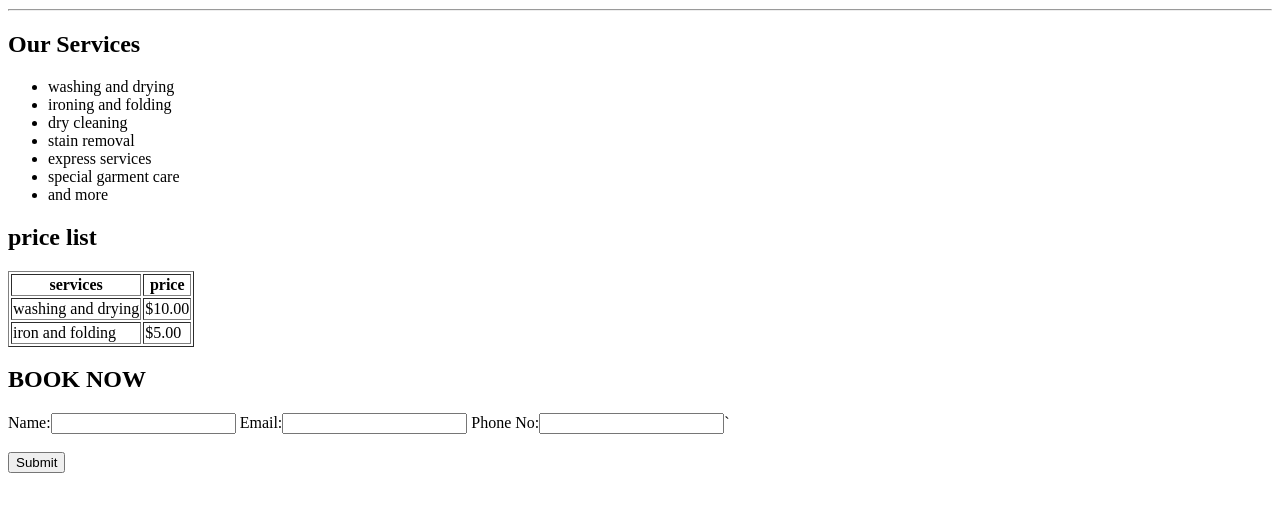
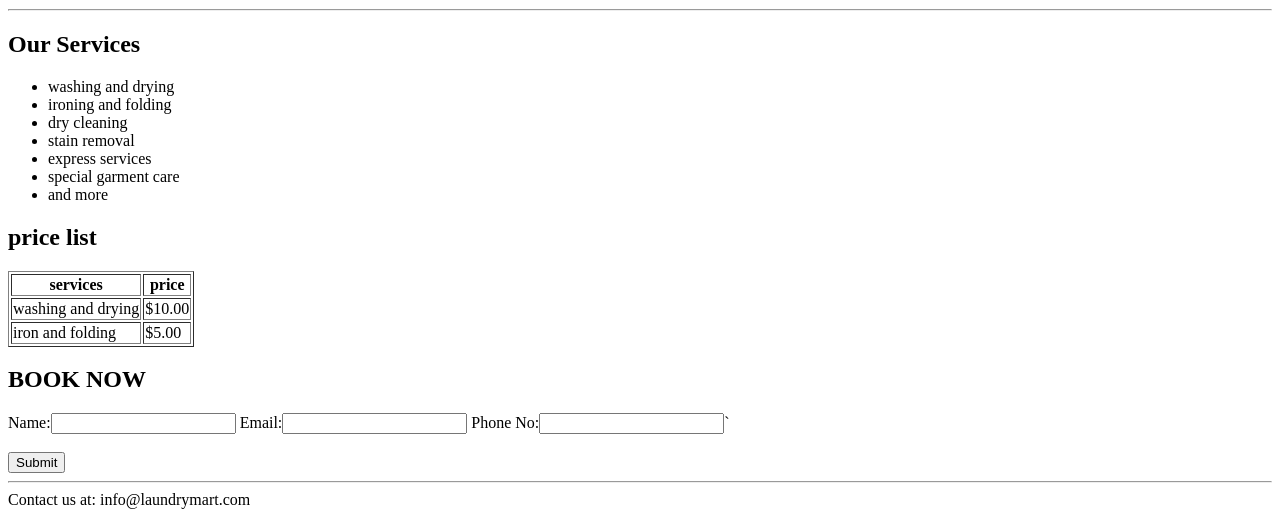
Before and after one commit to amanisvalid/index, a plain HTML site: page index.html in a window 1280 px wide. Shown: the part 435-952 px from the top of the page. Before the commit the page ends 916 px from the top, so only its background shows below. Drawn offline with Linux system fonts and the light colour scheme.

Commit message:
Update index.html

```diff
--- a/index.html
+++ b/index.html
@@ -32,5 +32,8 @@
    <label for="">Phone No:</label><input type="number">`<br><br>
    <input type="submit" name="submit" id="">
 </form>
+    <hr>
+<footer>Contact us at: info@laundrymart.com</footer>
 </body>
+
 </html>
```
